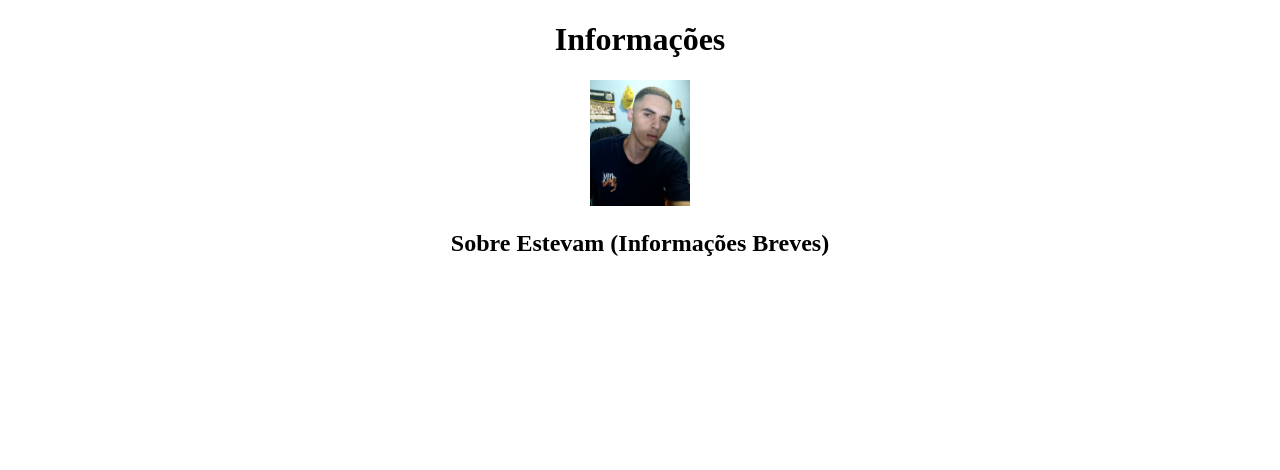
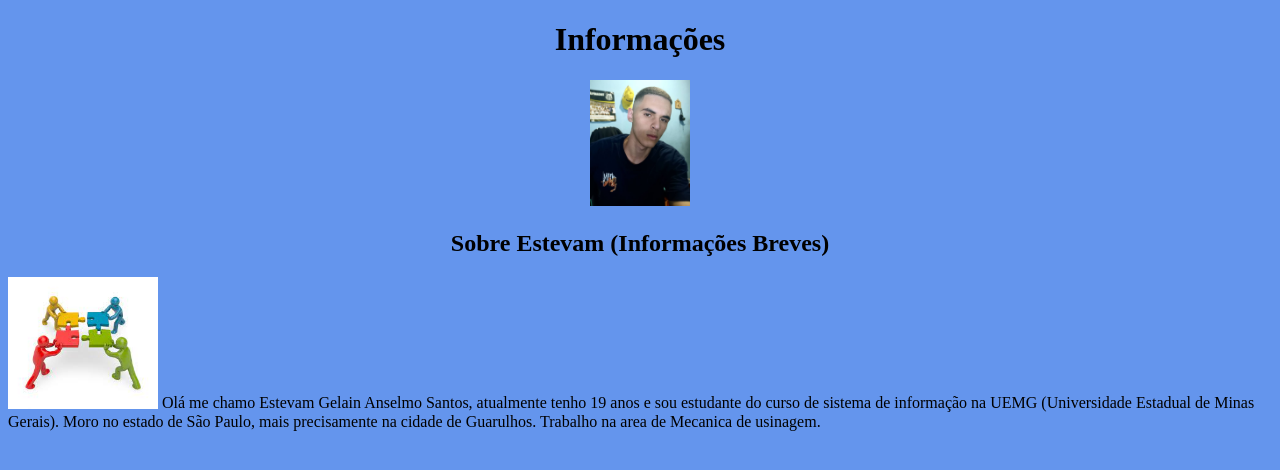
Before and after one commit to EstevamGelain/avaliacao-html-, a plain HTML site: page index.html in a window 1280 px wide. Drawn offline with Linux system fonts and the light colour scheme.

Commit message:
informações sobre

```diff
--- a/index.html
+++ b/index.html
@@ -6,14 +6,15 @@
     <meta name="viewport" content="width=device-width, initial-scale=1.0">
     <title>Estevam Gelain</title>
 </head>
-<body>
+<body bgcolor="#6495ED">
     <header>
     <h1 align = "center">Informações </h1>
    <p align = "center"> <img src="Imagens/Foto minha.png" alt="Meu Perfil" width="100"> </p>
+
     </header>
    <article>
     <h2 align = "center">Sobre Estevam (Informações Breves)</h2>
-
+        <p> <img class="lado" src="Imagens/Sobre.jfif" alt="Representção "width="150">  Olá me chamo Estevam Gelain Anselmo Santos, atualmente tenho 19 anos e sou estudante do curso de sistema de informação na UEMG (Universidade Estadual de Minas Gerais). Moro no estado de São Paulo, mais precisamente na cidade de Guarulhos. Trabalho na area de Mecanica de usinagem.</p>
    </article>
 </body>
 </html>
```
Also changed, not shown: Imagens/Sobre.jfif (added).
